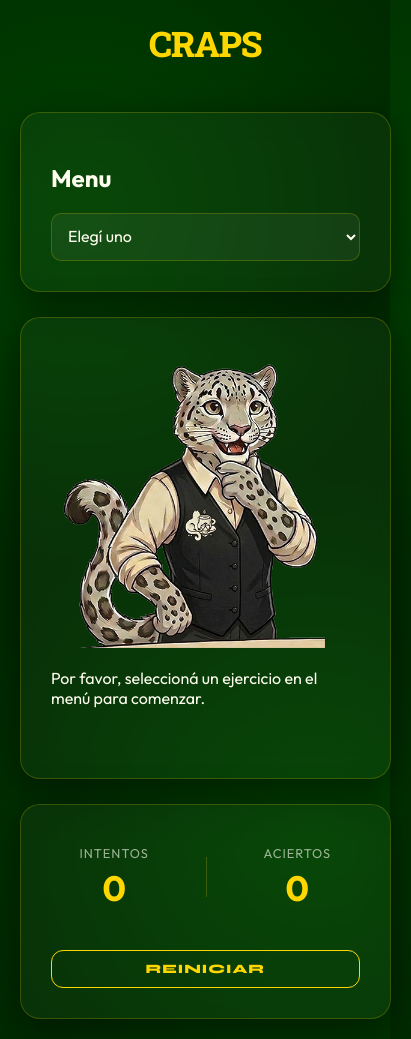
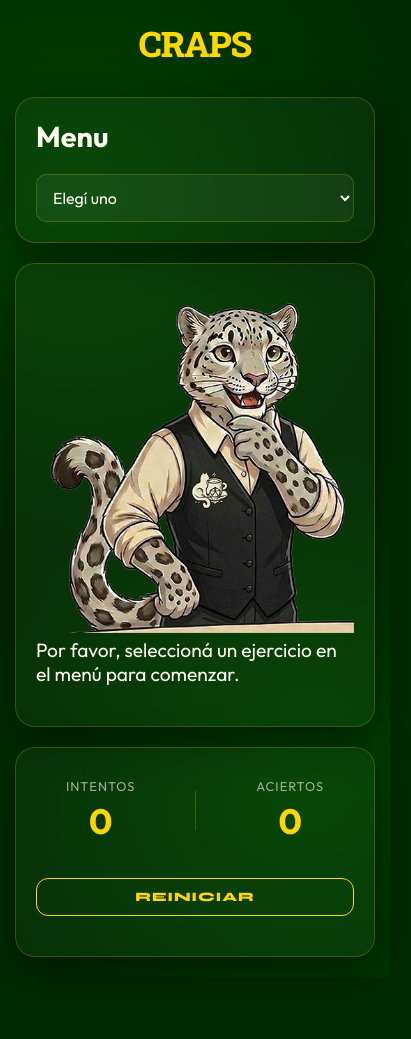
Before and after one commit to GeCirou/Practica_Craps, a React (Vite) app: page / in a window 390 px wide. Shown: the whole page, 411 px wide, since content can reach past the window. After the commit the page ends 977 px from the top, so only its background shows below. Built offline with nearby package versions, Linux system fonts and the light colour scheme.

Commit message:
cambio tamaño fuentes, mejora de layout en mobile

```diff
--- a/src/App.css
+++ b/src/App.css
@@ -2,6 +2,12 @@
 @import url('https://fonts.googleapis.com/css2?family=Outfit:wght@300;400;700&family=Roboto+Slab:wght@700;800&family=Syne:wght@800&display=swap');
 
 /* 2. VARIABLES DE DISEÑO (Para consistencia total) */
+* {
+    box-sizing: border-box;
+    margin: 0;
+    padding: 0;
+}
+
 :root {
     --primary-green: #002b00;
     --mid-green: #004d00;
@@ -22,20 +28,22 @@ body {
         radial-gradient(circle at 80% 80%, rgba(0, 157, 0, 0.2) 0%, transparent 40%);
     color: var(--text-ivory);
     font-family: 'Outfit', sans-serif;
+    font-size: 1.5rem;
     margin: 0;
     display: flex;
     justify-content: center;
     min-height: 100vh;
     -webkit-font-smoothing: antialiased;
+    overflow-x: hidden;
+    width: 100%;
 }
 
 .app-container {
     display: grid;
-    width: 95%;
+    width: 100%;
     max-width: 1100px;
     padding: 40px 20px;
     gap: 25px;
-  /* Definición del Mapa del Tablero */
     grid-template-columns: 1.8fr 1fr;
     grid-template-areas:
         "header header"
@@ -52,7 +60,6 @@ body {
     font-weight: 800;
     text-align: left;
     color: var(--accent-gold);
-    margin: 0 0 20px 0;
     letter-spacing: -0.03em;
     text-transform: uppercase;
 }
@@ -72,33 +79,37 @@ body {
 .menu-container { grid-area: menu; }
 .score-board { grid-area: score; }
 
-/* Contenedor principal de los números */
+.game-card h2, .game-card p, .menu-container h2 {
+        margin-bottom: 20px;
+    }
+
+.game-card p ul {
+        padding: 15px 0 15px 70px;
+    }
+
 .stats-container {
     display: flex;
-  justify-content: space-around; /* Reparte el espacio equitativamente */
+    justify-content: space-around;
     align-items: center;
     margin-bottom: 25px;
     padding: 10px 0;
 }
 
-/* Cada bloque de estadística (Label + Número) */
 .stat-item {
     display: flex;
-  flex-direction: column; /* El texto arriba y el número abajo */
+    flex-direction: column;
     align-items: center;
     gap: 5px;
 }
 
-/* La etiqueta (Intentos / Aciertos) */
 .stat-label {
     font-family: 'Outfit', sans-serif;
     text-transform: uppercase;
     font-size: 0.8rem;
     letter-spacing: 1px;
-    color: rgba(255, 255, 240, 0.6); /* Ivory con transparencia */
+    color: rgba(255, 255, 240, 0.6);
 }
 
-/* El número grande */
 .stat-value {
     font-family: 'Outfit', sans-serif;
     font-size: 2.2rem;
@@ -106,20 +117,18 @@ body {
     color: var(--accent-gold);
 }
 
-/* Divisor vertical (El toque de diseño) */
 .stat-divider {
     width: 1px;
     height: 40px;
     background: var(--card-border);
 }
 
-/* Ajuste para el botón de reset (para que no ocupe todo si no querés) */
 .reset-btn {
     font-size: 0.8rem;
     padding: 10px 20px;
     background: transparent;
     border: 1px solid var(--accent-gold);
-    color: var(--accent-gold); /* Un rojo suave para el peligro */
+    color: var(--accent-gold);
     box-shadow: none;
     width: 100%;
 }
@@ -131,8 +140,6 @@ body {
 }
 
 /* 6. COMPONENTES INTERNOS (Interactivos) */
-
-/* Inputs de números */
 input[type="number"] {
     background: rgba(0, 0, 0, 0.3);
     border: 1px solid var(--card-border);
@@ -155,7 +162,6 @@ input[type="number"]:focus {
     box-shadow: 0 0 15px rgba(255, 215, 0, 0.2);
 }
 
-/* Botones Dinámicos (Syne) */
 button {
     display: block;
     margin: 30px auto 0 auto;
@@ -188,7 +194,6 @@ button:disabled {
     cursor: not-allowed;
 }
 
-/* Select (Menu) */
 select {
     width: 100%;
     background: rgba(255, 255, 255, 0.05);
@@ -205,8 +210,11 @@ select option {
     color: var(--text-ivory);
 }
 
-/* 7. RESPONSIVE (Media Query) */
-@media (max-width: 850px) {
+@media (max-width: 800px) {
+    body {
+        font-size: 1.2rem;
+    }
+
     .app-container {
         grid-template-columns: 1fr;
         grid-template-areas:
@@ -214,11 +222,34 @@ select option {
             "menu"
             "game"
             "score";
-    padding: 20px;
+        padding: 20px 15px;
+        gap: 20px;
     }
 
     .main-title {
         font-size: 2.2rem;
         text-align: center;
+        margin-bottom: 10px;
+    }
+
+    .game-card, .menu-container, .score-board {
+        width: 100%;
+        margin: 0;
+        padding: 20px;
+        min-height: auto;
+    }
+
+    .game-card p ul {
+        padding: 10px 0 10px 40px;
+    }
+
+    .game-card img {
+        width: 100%;
+        height: auto;
+    }
+
+    button {
+        width: 100%;
+        margin: 20px auto;
     }
 }
```
Lines whose indentation alone changed are shown as unchanged.
